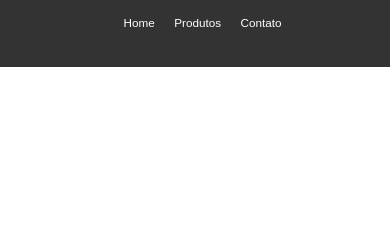
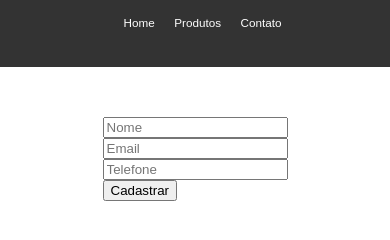
Before and after one commit to Jasper1308/site-loja-tintas, a plain HTML site: page contato.html in a window 390 px wide. Shown: the part 66-306 px from the top of the page. Drawn offline with Linux system fonts and the light colour scheme.

Commit message:
Criação de Formulário e ajuste de css para responsividade

```diff
--- a/contato.html
+++ b/contato.html
@@ -17,5 +17,14 @@
             </ul>
         </nav>
     </header>
+
+    <div class="formulario">
+        <form action="">
+            <input type="text" placeholder="Nome" required><br>
+            <input type="email" placeholder="Email" required><br>
+            <input type="number" placeholder="Telefone" required><br>
+            <button type="submit">Cadastrar</button>
+        </form>
+    </div>
 </body>
 </html>
--- a/css/style.css
+++ b/css/style.css
@@ -100,6 +100,12 @@ nav ul li a:hover {
     border-radius: 10px;
 }
 
+.formulario {
+    display: flex;
+    justify-content: center;
+    margin-top: 50px;
+}
+
 @media screen and (max-width: 768px) {
     header h1 {
         font-size: 6vw;
```
Also changed, not shown: produto.html (+1 -0 lines).
